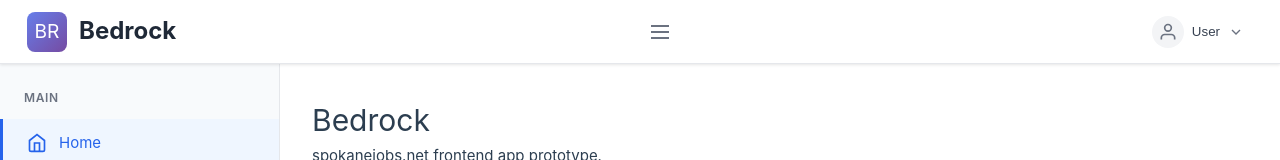
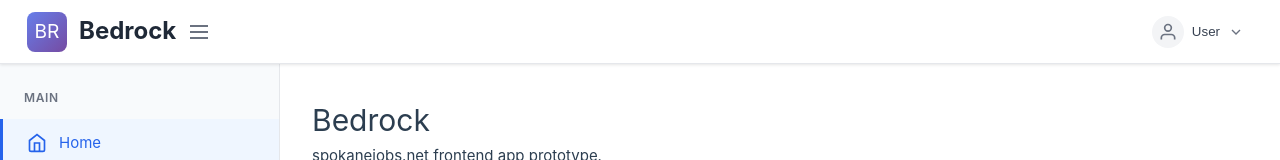
Before and after one commit to bluesaltlabs/spokanejobs.net, a Vue app in the folder frontend/: page / in a window 1280 px wide. Shown: the top 160 px of the page. Built offline with nearby package versions, Linux system fonts and the light colour scheme; no server answers.

Commit message:
Updates header to sidebar toggle button position.

```diff
--- a/frontend/src/App.vue
+++ b/frontend/src/App.vue
@@ -14,6 +14,7 @@ const toggleSidebar = () => {
 
 <template>
   <div class="app-layout">
+    <!-- todo: update this so it uses state pinia app state store instead of this inline thing  -->
     <Header @toggle-sidebar="toggleSidebar" />
 
     <div class="main-content">
--- a/frontend/src/layout/Header.vue
+++ b/frontend/src/layout/Header.vue
@@ -1,12 +1,16 @@
 <script setup>
 import { RouterLink } from 'vue-router'
 
+// oh so fancy!
+// todo: but this should be in the store and not here.
 defineEmits(['toggle-sidebar'])
 </script>
 
 <template>
   <header class="header">
     <div class="header-content">
+      <div class="header-content__left">
+
         <!-- Logo -->
         <div class="logo">
           <RouterLink to="/" class="logo-link">
@@ -29,7 +33,9 @@ defineEmits(['toggle-sidebar'])
             <line x1="3" y1="18" x2="21" y2="18"></line>
           </svg>
         </button>
+      </div>
 
+      <div class="header-content__right">
         <!-- User Account Menu -->
         <div class="user-menu">
           <button class="user-menu-button" aria-label="User menu">
@@ -45,6 +51,8 @@ defineEmits(['toggle-sidebar'])
             </svg>
           </button>
         </div>
+      </div>
+
     </div>
   </header>
 </template>
@@ -67,6 +75,17 @@ defineEmits(['toggle-sidebar'])
   height: 100%;
   padding: 0 1.5rem;
   max-width: 100%;
+
+  .header-content__left {
+    whitespace: nowrap;
+    display: flex;
+    flex-wrap: nowrap;
+    flex: grow;
+  }
+
+  .header-content__right {
+
+  }
 }
 
 .logo {
```
Lines whose indentation alone changed are shown as unchanged.
